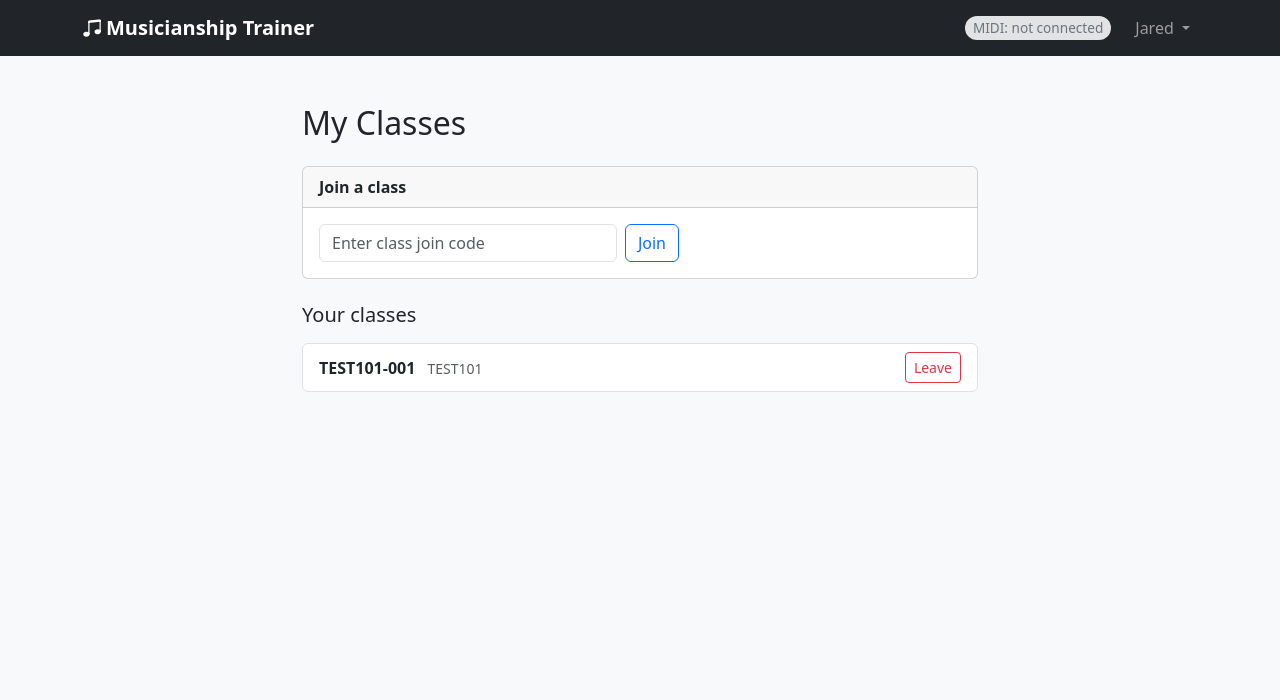
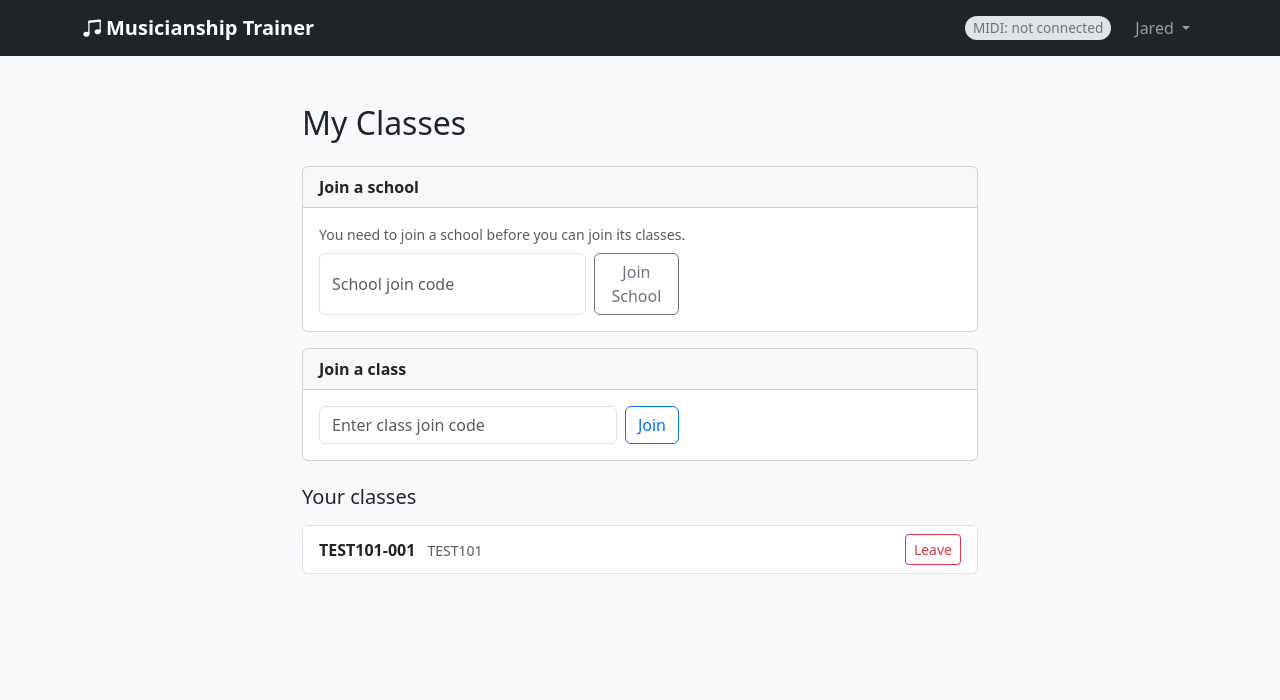
Before and after one commit to FakeBees/Musicianship-Website, a Flask app: page /my-classes in a window 1280 px wide. Shown: the top 700 px of the page. Run offline with Flask 3, Linux system fonts and the light colour scheme; a user stored in the database is signed in.

Commit message:
feat: school join flow — must join school before joining a class

```diff
--- a/app.py
+++ b/app.py
@@ -2307,8 +2307,36 @@ def admin_my_school():
 @app.route('/my-classes')
 @login_required
 def my_classes():
+    school_memberships = SchoolMembership.query.filter_by(
+        user_id=current_user.id
+    ).all()
     return render_template('student/my_classes.html',
-                           classes=current_user.classes)
+                           classes=current_user.classes,
+                           school_memberships=school_memberships)
+
+
+@app.route('/join-school', methods=['POST'])
+@login_required
+def join_school():
+    code = request.form.get('school_code', '').strip()
+    school = School.query.filter_by(join_code=code).first()
+    if not school:
+        flash('Invalid school join code.', 'danger')
+        return redirect(url_for('my_classes'))
+    exists = SchoolMembership.query.filter_by(
+        school_id=school.id, user_id=current_user.id
+    ).first()
+    if exists:
+        flash(f'You are already a member of "{school.name}".', 'info')
+        return redirect(url_for('my_classes'))
+    db.session.add(SchoolMembership(
+        school_id=school.id,
+        user_id=current_user.id,
+        role='student',
+    ))
+    db.session.commit()
+    flash(f'Joined school "{school.name}"! Now you can join classes at that school.', 'success')
+    return redirect(url_for('my_classes'))
 
 
 @app.route('/teacher/class/<int:class_id>/edit', methods=['GET', 'POST'])
@@ -2555,6 +2583,19 @@ def join_class():
     elif current_user in cls.members:
         flash('You are already in this class.', 'info')
     else:
+        if cls.course and cls.course.school_id:
+            mem = SchoolMembership.query.filter_by(
+                school_id=cls.course.school_id,
+                user_id=current_user.id,
+            ).first()
+            if not mem:
+                school = School.query.get(cls.course.school_id)
+                flash(
+                    f'You must join school "{school.name}" first. '
+                    f'Ask your teacher for the school join code.',
+                    'warning'
+                )
+                return redirect(url_for('me'))
         cls.members.append(current_user)
         db.session.commit()
         flash(f'Joined "{cls.name}".', 'success')
--- a/templates/student/my_classes.html
+++ b/templates/student/my_classes.html
@@ -7,6 +7,22 @@
   {% with messages = get_flashed_messages(with_categories=true) %}
     {% for cat, msg in messages %}<div class="alert alert-{{ cat }}">{{ msg }}</div>{% endfor %}
   {% endwith %}
+
+  <div class="card mb-3">
+    <div class="card-header fw-semibold">Join a school</div>
+    <div class="card-body">
+      <p class="text-muted small mb-2">You need to join a school before you can join its classes.</p>
+      <form method="post" action="{{ url_for('join_school') }}" class="d-flex gap-2" style="max-width:360px">
+        <input type="text" name="school_code" class="form-control" placeholder="School join code" required>
+        <button type="submit" class="btn btn-outline-secondary">Join School</button>
+      </form>
+      {% if school_memberships %}
+      <p class="text-muted small mt-2 mb-0">
+        Your schools: {% for m in school_memberships %}<strong>{{ m.school.name }}</strong>{% if not loop.last %}, {% endif %}{% endfor %}
+      </p>
+      {% endif %}
+    </div>
+  </div>
 
   <div class="card mb-4">
     <div class="card-header fw-semibold">Join a class</div>
```
